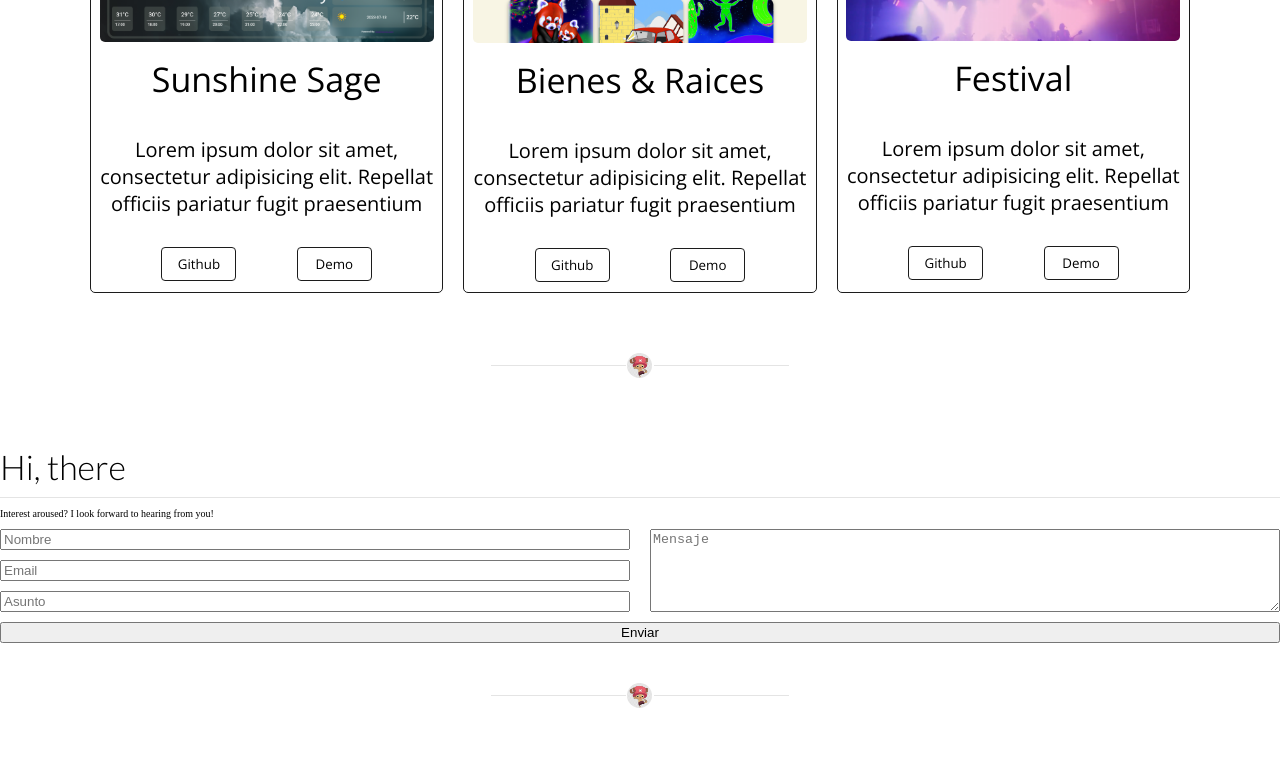
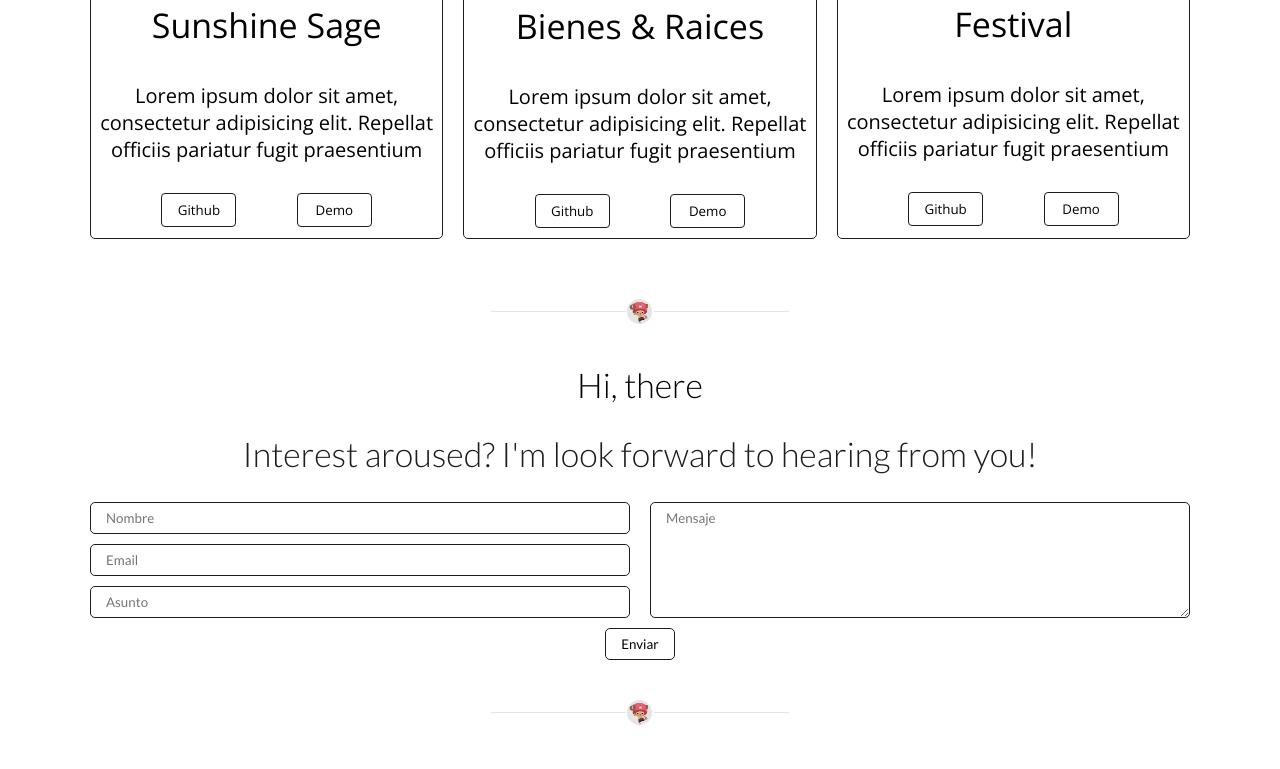
Before and after one commit to Alexis-j/Portafolio-Antonio, a React (Create React App) app: page / in a window 1280 px wide. Shown: the part 2000-2769 px from the top of the page. Built offline with nearby package versions, Linux system fonts and the light colour scheme.

Commit message:
termiando solo hace fala el footer

```diff
--- a/src/components/Contact.jsx
+++ b/src/components/Contact.jsx
@@ -30,9 +30,9 @@ function Contact() {
     <section id="contact" className="contact">
       <div>
         <h2 className="saludo">Hi, there</h2>
-      <div className="divider-stripe-small"></div>
+      {/* <div className="divider-stripe-small"></div> */}
       </div>
-      <p className="saludos">Interest aroused? I look forward to hearing from you!</p>
+      <h2 className="saludos">Interest aroused? I'm look forward to hearing from you!</h2>
       <form onSubmit={handleSubmit} className="contact-form">
         <div className="left-fields">
           <input type="text" name="name" value={formData.name} onChange={handleChange} placeholder="Nombre" />
@@ -40,7 +40,7 @@ function Contact() {
           <input type="text" name="subject" value={formData.subject} onChange={handleChange} placeholder="Asunto" />
         </div>
         <textarea name="message" value={formData.message} onChange={handleChange} placeholder="Mensaje"></textarea>
-        <input type="submit" value="Enviar" />
+        <input className="btn-send" type="submit" value="Enviar" />
       </form>
     </section>
   );
--- a/src/style/about.css
+++ b/src/style/about.css
@@ -1,11 +1,9 @@
 .about {
   display: grid;
-  grid-template-columns: repeat(auto-fit, minmax(300px, 2fr 1fr));
-  grid-template-rows: repeat(auto-fit, minmax(300px, 1fr 2fr));
   margin: 7rem auto;
   gap: 2rem;
   max-width: 1100px;
-  width: clamp(250px, 100%, 1050px);
+  width: 95%;
 }
 
 .about-photo-container {
@@ -35,10 +33,12 @@
     object-fit: cover;
     width: 90%;
   }
+
 }
 
 @media (max-width: 780px) {
   .about-container {
+
     grid-template-columns: 1fr; /* Cambiar a una sola columna en pantallas pequeñas */
   }
   .about-container {
--- a/src/style/btns/buttons.css
+++ b/src/style/btns/buttons.css
@@ -53,3 +53,19 @@
   background-color: var(--negro);
   color: var(--blanco);
 }
+
+.btn-send {
+  background-color: var(--blanco);
+  font-family: var(--fuente_principal);
+  padding: 7px 15px;
+  border: 1px solid var(--negro);
+  border-radius: 5px;
+  cursor: pointer;
+  transition: background-color 0.3s ease;
+  max-width: 8rem;
+}
+
+.btn-send:hover {
+  background-color: var(--negro);
+  color: var(--blanco);
+}
--- a/src/style/contact.css
+++ b/src/style/contact.css
@@ -1,7 +1,16 @@
+.contact {
+  width: 95%;
+  margin: 0 auto;
+  max-width: 1100px;
+}
+
 .contact-form {
   display: grid;
   grid-template-columns: 1fr 1fr; /* Dos columnas, una para los campos izquierdos y otra para el mensaje */
   grid-column-gap: 20px; /* Espacio entre las columnas */
+}
+.btn-send {
+  margin: 0 auto;
 }
 
 .left-fields {
@@ -13,8 +22,27 @@
 textarea {
   width: 100%;
   margin-bottom: 10px;
+  background-color: var(--blanco);
+  font-family: var(--fuente_principal);
+  padding: 7px 15px;
+  border: 1px solid var(--negro);
+  border-radius: 5px;
+  cursor: pointer;
 }
 
 input[type="submit"] {
   grid-column: span 2; /* Hacer que el botón ocupe el ancho completo de ambas columnas */
 }
+
+.saludos {
+  color: var(--negro);
+  animation: moveInLeft 2s forwards;
+  font-family: var(--fuente_principal);
+}
+
+@media (max-width: 480px){
+  .contact-form {
+    display: flex;
+    flex-direction: column;
+  }
+}
--- a/src/style/separador.css
+++ b/src/style/separador.css
@@ -25,7 +25,6 @@
   z-index: 1;
 }
 
-
 .separador {
   display: flex;
   justify-content: space-between;
@@ -34,10 +33,6 @@
 
 }
 
-.saludo {
-  display: inline-block; /* Para que el div ocupe solo el ancho del contenido */
-}
-
 .divider-stripe-small {
   width: auto; /* Para que el div ocupe el ancho disponible */
   height: 1px; /* Altura fija para la línea */
```
